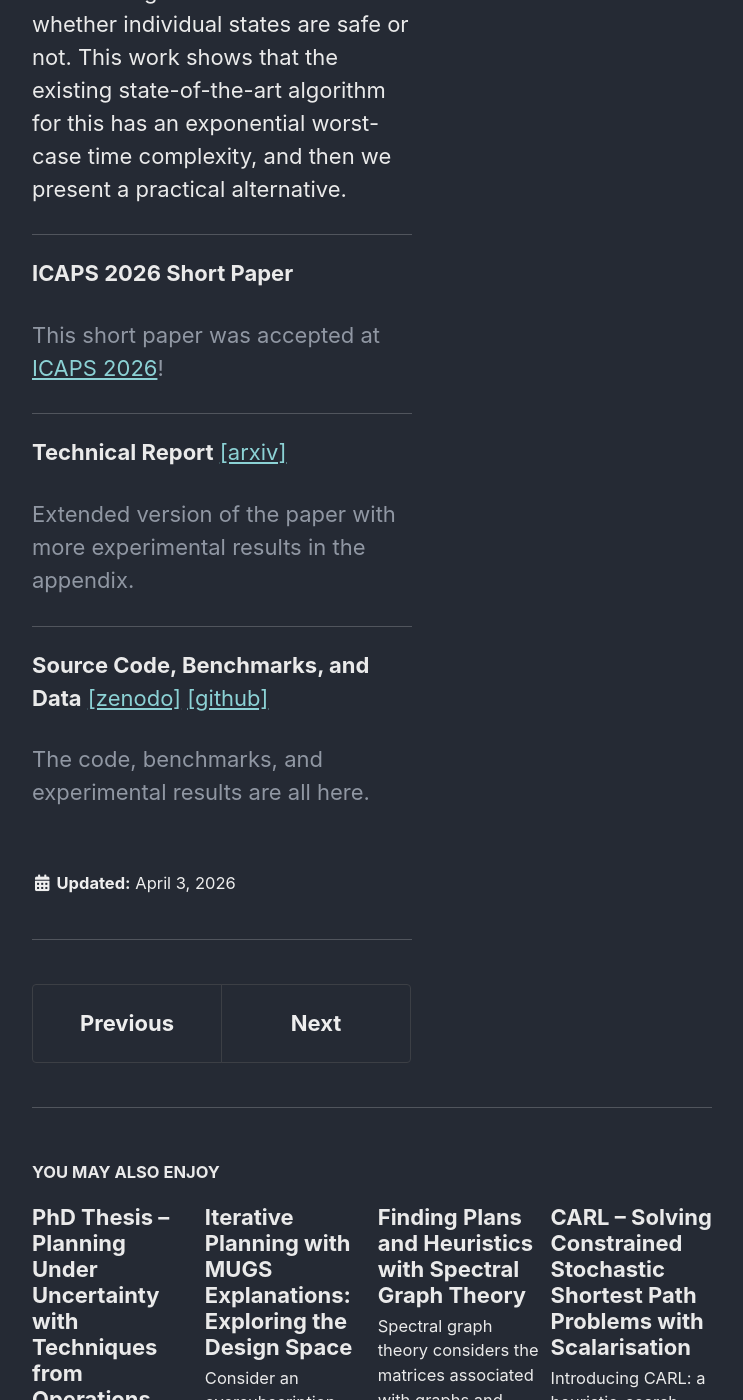
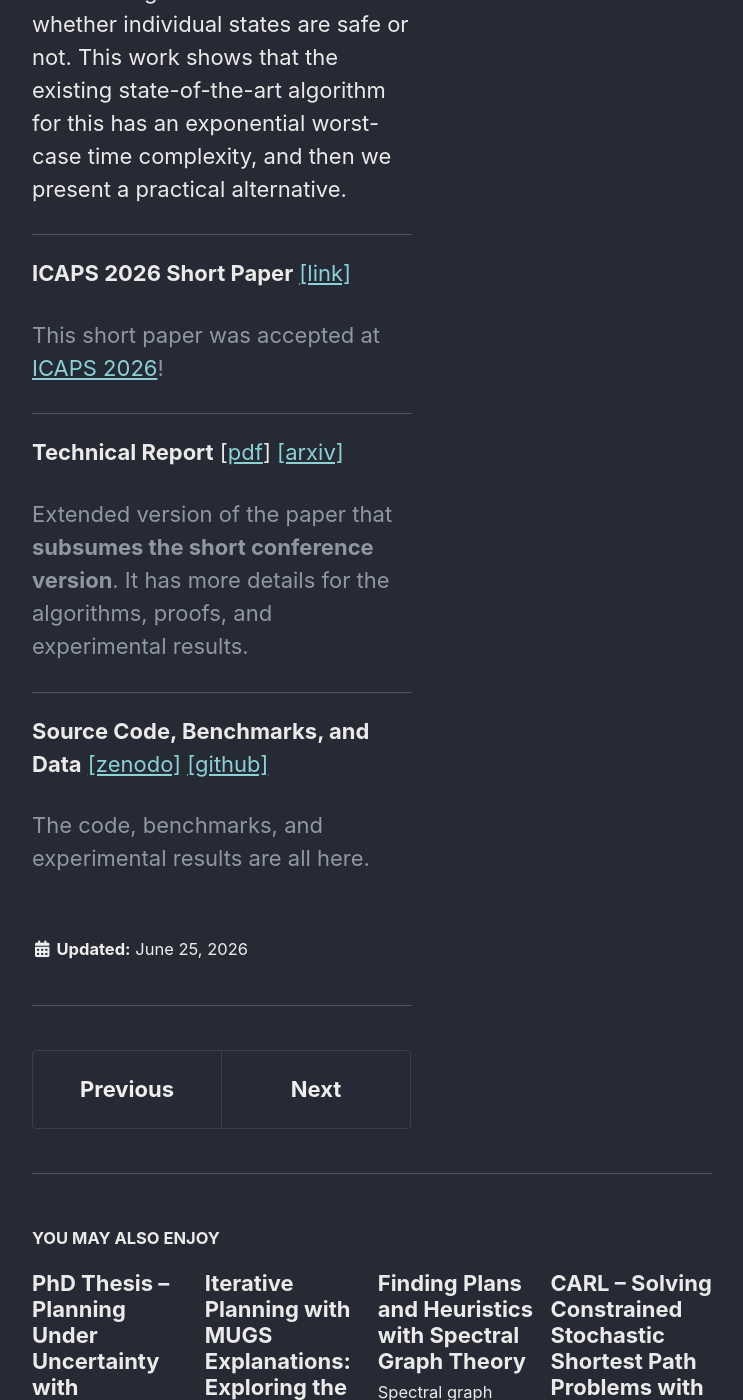
Before and after one commit to schmlz/schmlz.github.io, a Jekyll site: the page built from _posts/2026-04-03-fond-fault-analysis.markdown, in a window 1280 px wide and 1400 px high, scrolled down 570 px. Shown: the whole window, without its empty margins (418-1161 px from the left). Built offline with Jekyll 4.4.1, drawn with Linux system fonts in a browser that asks for light colours; cached includes are drawn as plain includes.

Commit message:
updated FOND fault analysis versions and publications

```diff
--- a/_posts/2026-04-03-fond-fault-analysis.markdown
+++ b/_posts/2026-04-03-fond-fault-analysis.markdown
@@ -5,7 +5,7 @@ header:
   # image: /assets/images/cognere/cognere_summary.svg
   # teaser: /assets/images/cognere/cognere_summary.svg
 # classes: wide
-last_modified_at: 2026-04-03
+last_modified_at: 2026-06-25
 excerpt_separator: <!--more-->
 ---
 
@@ -17,16 +17,16 @@ Suppose you have a learned policy for a Fully Observable Non-deterministic (FOND
 
 ----
 
-**ICAPS 2026 Short Paper**
+**ICAPS 2026 Short Paper** [[link]](https://ojs.aaai.org/index.php/ICAPS/article/view/42858)
 
 This short paper was accepted at [ICAPS 2026](https://icaps26.icaps-conference.org/)!
 {: style="color: #9097a3"}
 
 ----
 
-**Technical Report** [[arxiv]](https://arxiv.org/abs/2603.15282)
+**Technical Report** [[pdf]({{ site.url }}/downloads/fond-fault-analysis/fond_fault_analysis_icaps2026_extended_paper.pdf)] [[arxiv]](https://arxiv.org/abs/2603.15282)
 
-Extended version of the paper with more experimental results in the appendix.
+Extended version of the paper that **subsumes the short conference version**. It has more details for the algorithms, proofs, and experimental results.
 {: style="color: #9097a3"}
 
 ----
```
Also changed, not shown: 1 other file.
